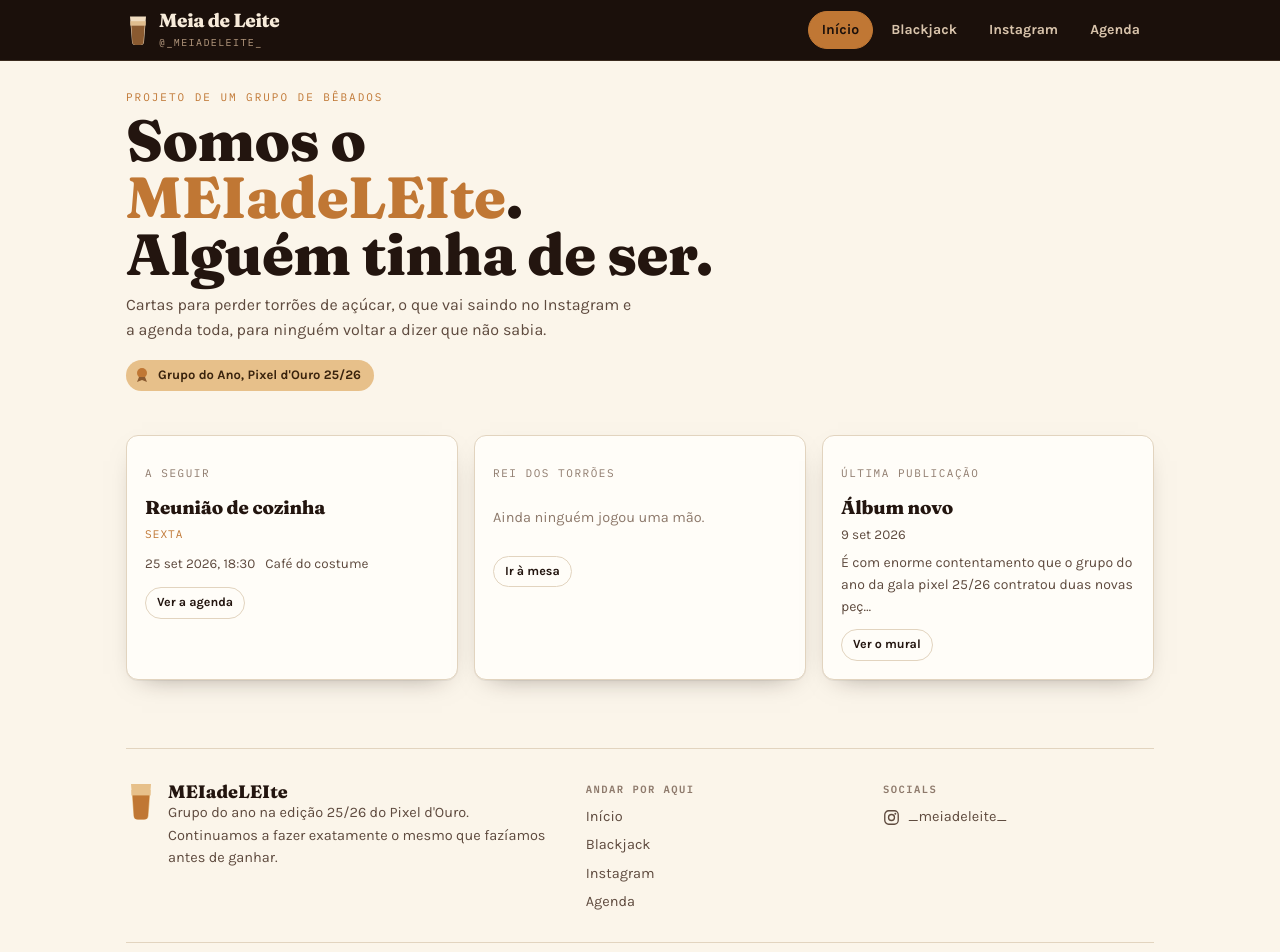
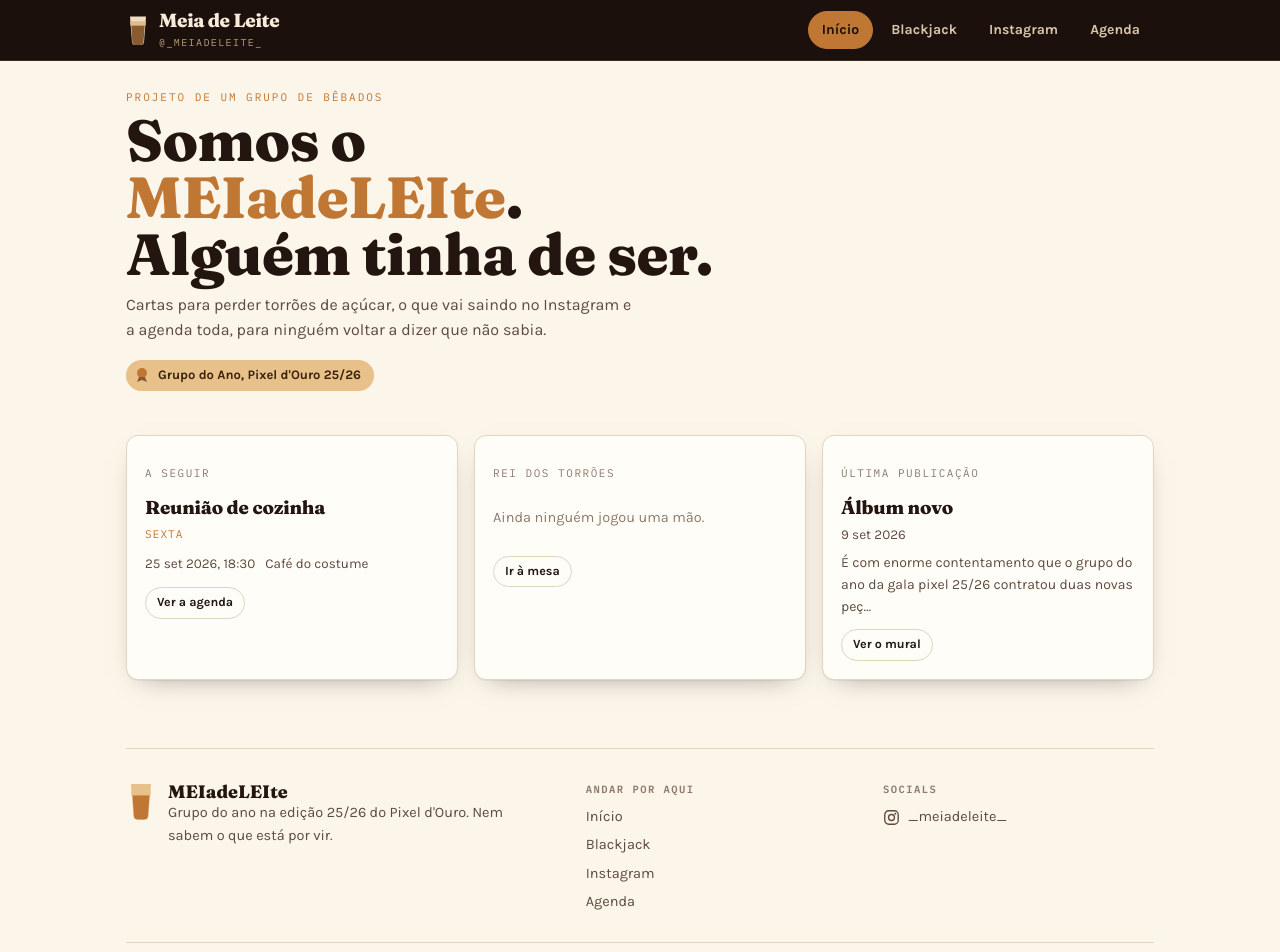
Before and after one commit to meiadeleite67/meiadeleite67.github.io, a React (Vite) app: page / in a window 1280 px wide. Shown: the top 952 px of the page. Built offline with nearby package versions, Linux system fonts and the light colour scheme; no server answers.

Commit message:
Rodapé: trocar a piada por uma promessa
Co-Authored-By: Claude Opus 5 <noreply@anthropic.com>

```diff
--- a/src/componentes/Rodape.tsx
+++ b/src/componentes/Rodape.tsx
@@ -37,8 +37,7 @@ export function Rodape({ irPara }: { irPara: (p: Pagina) => void }) {
           </svg>
           <p>
             <b>MEIadeLEIte</b>
-            Grupo do ano na edição 25/26 do Pixel d'Ouro. Continuamos a fazer exatamente o mesmo
-            que fazíamos antes de ganhar.
+            Grupo do ano na edição 25/26 do Pixel d'Ouro. Nem sabem o que está por vir.
           </p>
         </div>
 
```
